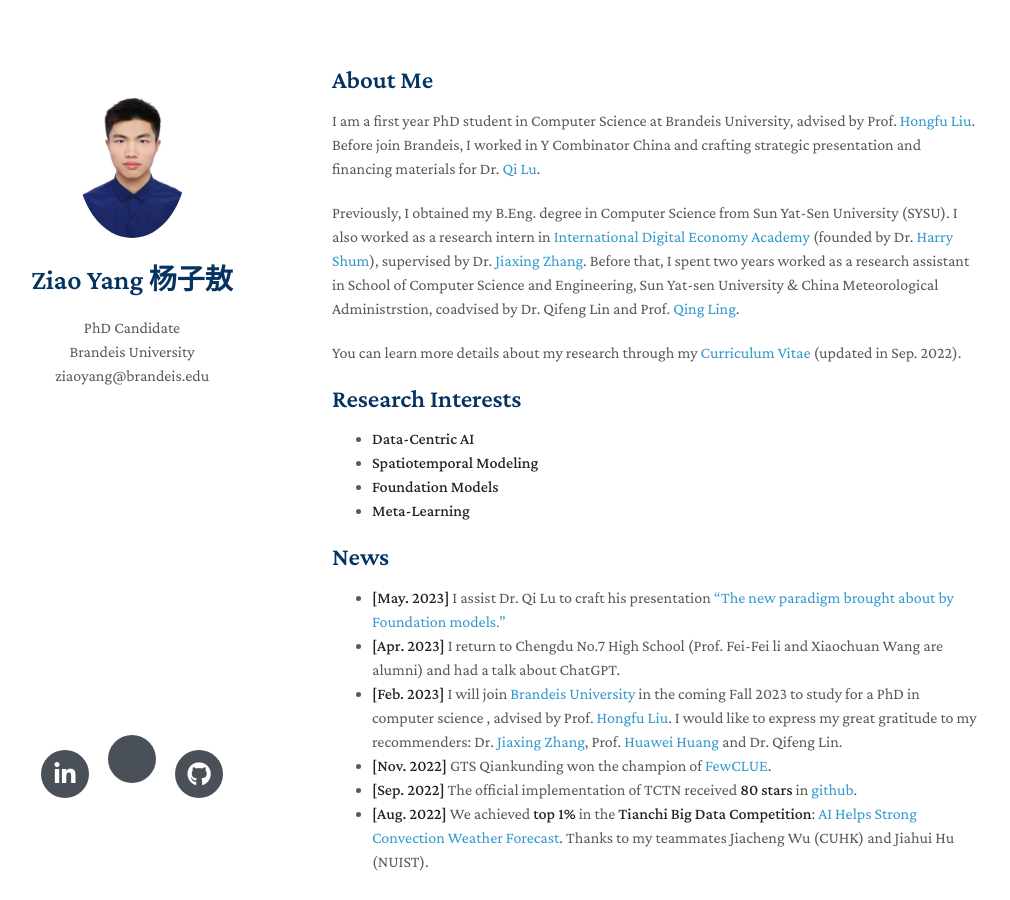
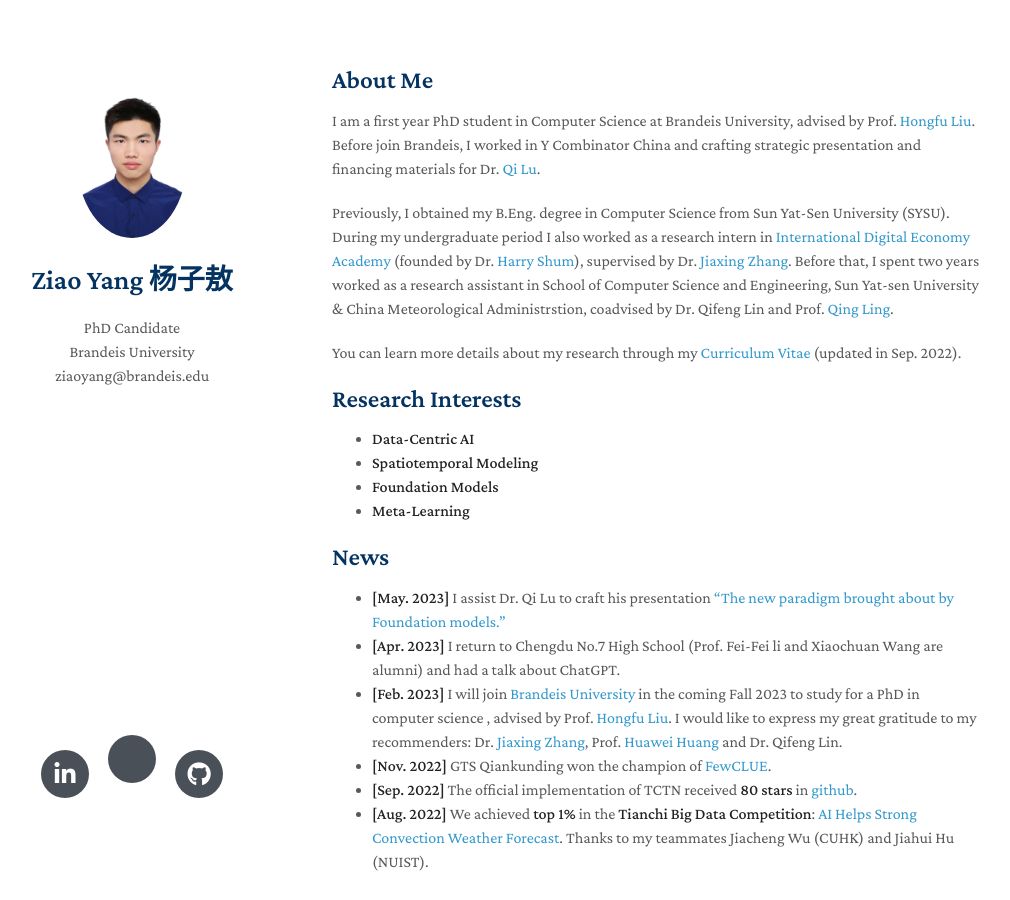
Before and after one commit to yangziao56/homepage, a Jekyll site: the page built from index.md, in a window 1280 px wide and 900 px high. Shown: the whole window, without its empty margins (138-1148 px from the left). Built offline with Jekyll 4.4.1, drawn with Linux system fonts in a browser that asks for light colours; nearby versions of some CDN libraries; a style sheet for code colours, icons or effects is not loaded; our own code applies the rules of GitHub Pages for plain Markdown files.

Commit message:
Update index.md
Signed-off-by: Ziao Yang <70676524+yangziao56@users.noreply.github.com>

```diff
--- a/index.md
+++ b/index.md
@@ -5,7 +5,7 @@
 ## About Me
 I am a first year PhD student in Computer Science at Brandeis University, advised by Prof. [Hongfu Liu](https://hongfuliu.com). Before join Brandeis, I worked in Y Combinator China and crafting strategic presentation and financing materials for Dr. [Qi Lu](https://en.wikipedia.org/wiki/Qi_Lu_(computer_scientist)).
 
-Previously, I obtained my B.Eng. degree in Computer Science from Sun Yat-Sen University (SYSU). I also worked as a research intern in [International Digital Economy Academy](https://idea.edu.cn/en/about-idea.html) (founded by Dr. [Harry Shum](https://www.microsoft.com/en-us/research/people/hshum/)), supervised by Dr. [Jiaxing Zhang](https://www.idea.edu.cn/research/ccnl.html). Before that,  I spent two years worked as a research assistant in School of Computer Science and Engineering, Sun Yat-sen University & China Meteorological Administrstion, coadvised by Dr. Qifeng Lin and Prof. [Qing Ling](http://home.ustc.edu.cn/~qingling/).
+Previously, I obtained my B.Eng. degree in Computer Science from Sun Yat-Sen University (SYSU). During my undergraduate period I also worked as a research intern in [International Digital Economy Academy](https://idea.edu.cn/en/about-idea.html) (founded by Dr. [Harry Shum](https://www.microsoft.com/en-us/research/people/hshum/)), supervised by Dr. [Jiaxing Zhang](https://www.idea.edu.cn/research/ccnl.html). Before that,  I spent two years worked as a research assistant in School of Computer Science and Engineering, Sun Yat-sen University & China Meteorological Administrstion, coadvised by Dr. Qifeng Lin and Prof. [Qing Ling](http://home.ustc.edu.cn/~qingling/).
 
 You can learn more details about my research through my [Curriculum Vitae](https://github.com/yangziao56/homepage/raw/main/pdf/Ziao_Yang-CV.pdf) (updated in Sep. 2022).
 
```
